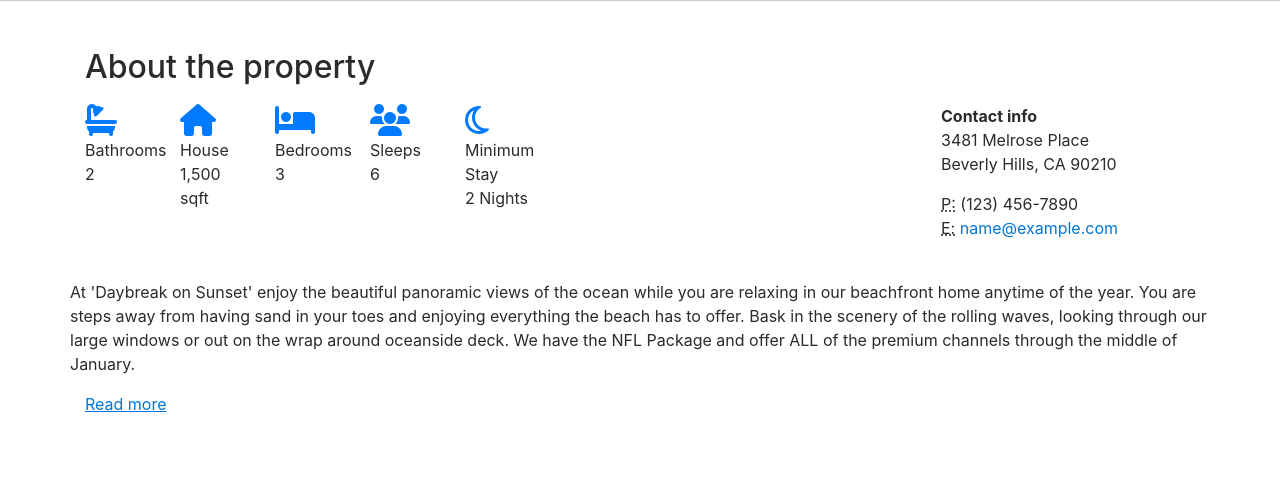
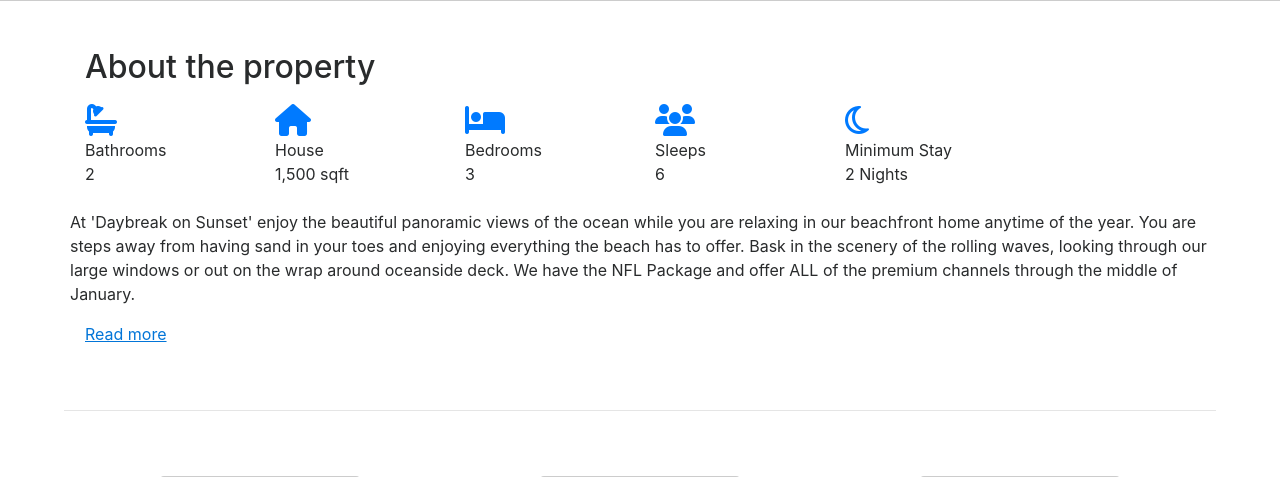
Before and after one commit to famavott/django-vacation-rental, a Django app: page / in a window 1280 px wide. Shown: the part 576-1053 px from the top of the page. Run offline with Django 3.2, Linux system fonts and the light colour scheme; grey boxes labelled with a size stand in for pictures from a placeholder-image service; some libraries are stand-ins or nearby versions.

Commit message:
Cleaned up HTML. Added section comments.

```diff
--- a/vacation_rental/vacation_rental/templates/vacation_rental/base.html
+++ b/vacation_rental/vacation_rental/templates/vacation_rental/base.html
@@ -33,6 +33,7 @@
 </nav>
 
 <header>
+  <!-- Picture Carousel -->
   <div id="carouselExampleIndicators" class="carousel slide" data-ride="carousel">
     <ol class="carousel-indicators">
       <li data-target="#carouselExampleIndicators" data-slide-to="0" class=""></li>
@@ -77,13 +78,15 @@
 </header>
 <body>
 
+<!-- About the property -->
 <section class="py-5">
   <div class="container">
     <h2>About the property</h2>
+    <!-- Amenity Icons -->
       <div class='row'>
         <div class="col-lg-12">
         </div>
-        <div class="amenity-detail col-sm-1">
+        <div class="amenity-detail col-sm-2">
           <div class="amenity-icon">
             <i class="fa fa-bath fa-2x" aria-hidden="true"></i>
           </div>
@@ -94,8 +97,7 @@
             2
           </div>
       </div>
-
-      <div class="amenity-detail col-sm-1">
+      <div class="amenity-detail col-sm-2">
           <div class="amenity-icon">
             <i class="fa fa-home fa-2x" aria-hidden="true"></i>
           </div>
@@ -106,8 +108,7 @@
             1,500 sqft
           </div>
       </div>
-
-      <div class="amenity-detail col-sm-1">
+      <div class="amenity-detail col-sm-2">
           <div class="amenity-icon">
             <i class="fa fa-bed fa-2x" aria-hidden="true"></i>
           </div>
@@ -118,8 +119,7 @@
             3
           </div>
       </div>
-
-      <div class="amenity-detail col-sm-1">
+      <div class="amenity-detail col-sm-2">
           <div class="amenity-icon">
             <i class="fa fa-users fa-2x" aria-hidden="true"></i>
           </div>
@@ -130,7 +130,7 @@
             6
           </div>
       </div>
-            <div class="amenity-detail col-sm-1">
+            <div class="amenity-detail col-sm-2">
           <div class="amenity-icon">
             <i class="fa fa-moon-o fa-2x" aria-hidden="true"></i>
           </div>
@@ -141,59 +141,33 @@
             2 Nights
           </div>
       </div>
-      <div class='col-sm-3'>
-      </div>
-      <div class="col-sm-4" id='addr'>
-        <address>
-          <strong>Contact info</strong>
-          <br>3481 Melrose Place
-          <br>Beverly Hills, CA 90210
-          <br>
-        </address>
-        <address>
-          <abbr title="Phone">P:</abbr>
-          (123) 456-7890
-          <br>
-          <abbr title="Email">E:</abbr>
-          <a href="mailto:#">name@example.com</a>
-        </address>
-      </div>
     </div>
     <br>
-
     <div class="row">
-
-
       <p>At 'Daybreak on Sunset' enjoy the beautiful panoramic views of the ocean while you are relaxing in our beachfront home anytime of the year. You are steps away from having sand in your toes and enjoying everything the beach has to offer. Bask in the scenery of the rolling waves, looking through our large windows or out on the wrap around oceanside deck. We have the NFL Package and offer ALL of the premium channels through the middle of January.</p>
     </div>
-
-
-
+    <!-- About Accordion -->
     <div id="exampleAccordion" data-children=".item">
       <div class="item">
         <a data-toggle="collapse" data-parent="#exampleAccordion" href="#exampleAccordion1" role="button" aria-expanded="true" aria-controls="exampleAccordion1" class='collapse_btn'>
           Read more
         </a>
         <div id="exampleAccordion1" class="collapse" role="tabpanel">
-          <p class="mb-3">
-            <br>
-            Daybreak on Sunset is wonderful for a girls getaway, celebrating special occasions or just getting out of town to relax after a hard work week with the ones you love. There are no roads to cross, and just a few private steps down off the deck until you are walking on the beach.
-Gorgeous views on an unspoiled quiet beach are ready for your enjoyment.
-Daybreak on Sunset can comfortably sleep 1-6 people. Upstairs you will have a breathtaking view from our large master loft bedroom with a queen bed with a full bathroom. Downstairs there are two bedrooms and a full bathroom. One room has a queen size bed, while the other has a full size bed along with a twin bed.
-Keywords: Beachfront, Oceanfront, Custom Beach Home, Ocean View, Beach View, Clams, Clean, Girls Getaway, Quiet, Comfortable
-
+          <p class="mb-3"><br>
+            Daybreak on Sunset is wonderful for a girls getaway, celebrating special occasions or just getting out of town to relax after a hard work week with the ones you love. There are no roads to cross, and just a few private steps down off the deck until you are walking on the beach.</p>
+            <p>Gorgeous views on an unspoiled quiet beach are ready for your enjoyment.</p>
+            <p>Daybreak on Sunset can comfortably sleep 1-6 people. Upstairs you will have a breathtaking view from our large master loft bedroom with a queen bed with a full bathroom. Downstairs there are two bedrooms and a full bathroom. One room has a queen size bed, while the other has a full size bed along with a twin bed.</p>
+            <p>Keywords: Beachfront, Oceanfront, Custom Beach Home, Ocean View, Beach View, Clams, Clean, Girls Getaway, Quiet, Comfortable
           </p>
         </div>
       </div>
     </div>
   </div>
 </section>
-
 <hr>
 
 <div class="container">
-
-      <!-- Team Members Row -->
+  <!-- Portholes -->
   <div class="row">
     <div class="col-lg-12">
     </div>
@@ -216,15 +190,11 @@ Keywords: Beachfront, Oceanfront, Custom Beach Home, Ocean View, Beach View, Cla
       <p>What does this team member to? Keep it short! This is also a great spot for social links!</p>
     </div>
   </div>
-
 </div>
-
 
 <hr>
 
-
-
-
+<!-- Amenities Section -->
 <div class='container'>
   <h2>Amenities</h2>
   <div class='row'>
@@ -234,9 +204,7 @@ Keywords: Beachfront, Oceanfront, Custom Beach Home, Ocean View, Beach View, Cla
         <li>Wifi</li>
         <li>Washer/Dryer</li>
         <li>Cable TV</li>
-
       </ul>
-
     </div>
     <div class='col wrapper'>
       <ul>
@@ -255,13 +223,13 @@ Keywords: Beachfront, Oceanfront, Custom Beach Home, Ocean View, Beach View, Cla
       </ul>
     </div>
   </div>
-
+  <!-- Amenities Accordion -->
   <div id="exampleAccordion" data-children=".item">
     <div class="item">
-        <a data-toggle="collapse" data-parent="#exampleAccordion" href="#exampleAccordion1" role="button" aria-expanded="true" aria-controls="exampleAccordion1" class='collapse_btn'>
+      <a data-toggle="collapse" data-parent="#exampleAccordion" href="#exampleAccordion2" role="button" aria-expanded="true" aria-controls="exampleAccordion2" class='collapse_btn'>
         See all amenities
       </a>
-        <div id="exampleAccordion1" class="collapse" role="tabpanel">
+      <div id="exampleAccordion2" class="collapse" role="tabpanel">
         <p class="mb-3">
           Lorem ipsum dolor sit amet, consectetur adipiscing elit. Sed pretium lorem non vestibulum scelerisque. Proin a vestibulum sem, eget tristique massa. Aliquam lacinia rhoncus nibh quis ornare.
         </p>
@@ -269,8 +237,6 @@ Keywords: Beachfront, Oceanfront, Custom Beach Home, Ocean View, Beach View, Cla
     </div>
   </div>
 </div>
-
-
 
 <hr>
 
@@ -282,7 +248,3 @@ Keywords: Beachfront, Oceanfront, Custom Beach Home, Ocean View, Beach View, Cla
     <script src="https://maxcdn.bootstrapcdn.com/bootstrap/4.0.0-beta.3/js/bootstrap.min.js" integrity="sha384-a5N7Y/aK3qNeh15eJKGWxsqtnX/wWdSZSKp+81YjTmS15nvnvxKHuzaWwXHDli+4" crossorigin="anonymous"></script>
   </body>
 </html>
-
-
-
-{#          #}
```
Lines whose indentation alone changed are shown as unchanged.
